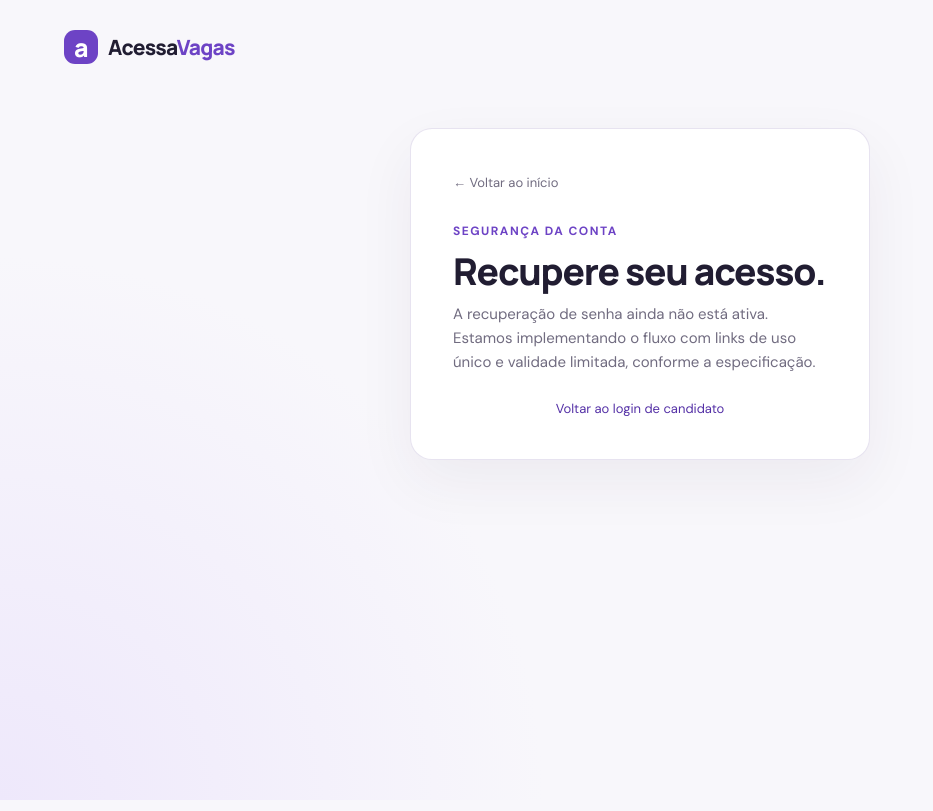
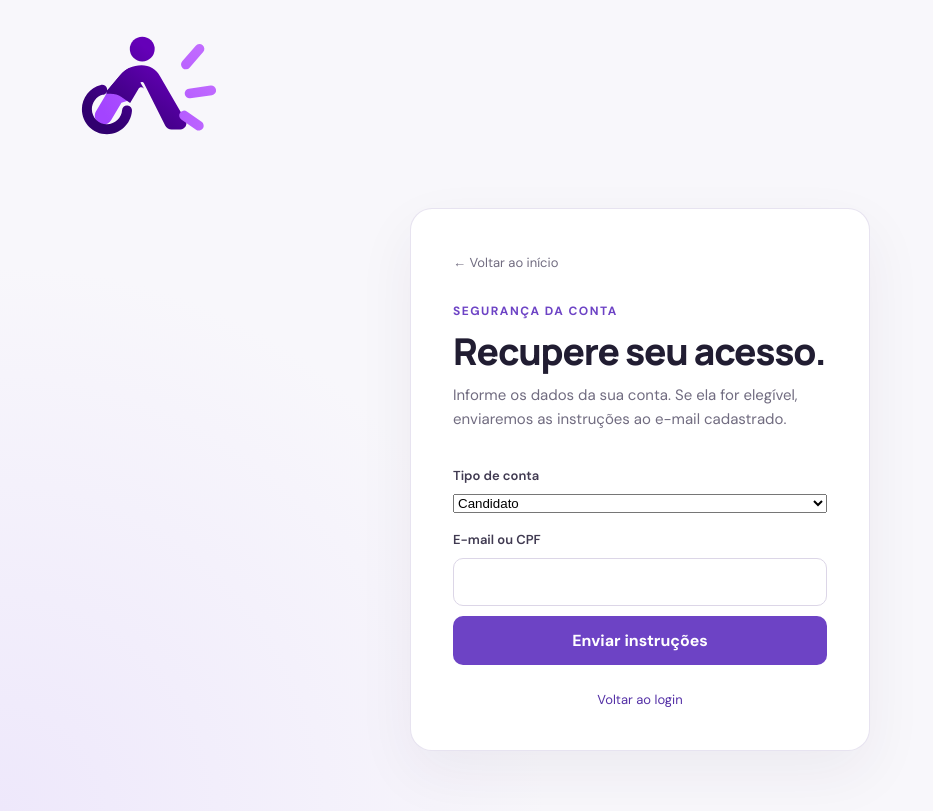
Before and after one commit to rafael-marquart/Trabalho_ModelagemDeSistema, a Next.js app: page /recuperar-senha in a window 1280 px wide. Shown: the whole page, without its empty margins (0-933 px from the left). Built offline with nearby package versions, Linux system fonts and the light colour scheme.

Commit message:
feat(SPEC-001): conectar interface de recuperação e redefinição de senha

```diff
--- a/src/app/recuperar-senha/page.tsx
+++ b/src/app/recuperar-senha/page.tsx
@@ -1,5 +1,120 @@
+"use client";
+
 import Link from "next/link";
+import { FormEvent, useEffect, useState } from "react";
+
+type Profile = "candidate" | "company";
 
 export default function PasswordRecoveryPage() {
-  return <main className="auth-page"><Link className="brand auth-brand" href="/"><span className="brand-mark">a</span><span>Acessa<span className="brand-accent">Vagas</span></span></Link><section className="auth-card"><Link className="back-link" href="/">← Voltar ao início</Link><p className="eyebrow">Segurança da conta</p><h1>Recupere seu acesso.</h1><p className="muted">A recuperação de senha ainda não está ativa. Estamos implementando o fluxo com links de uso único e validade limitada, conforme a especificação.</p><p className="auth-footer"><Link href="/candidato/login">Voltar ao login de candidato</Link></p></section></main>;
+  const [token, setToken] = useState("");
+  const [profile, setProfile] = useState<Profile>("candidate");
+  const [identifier, setIdentifier] = useState("");
+  const [password, setPassword] = useState("");
+  const [confirmPassword, setConfirmPassword] = useState("");
+  const [message, setMessage] = useState("");
+  const [error, setError] = useState("");
+  const [loading, setLoading] = useState(false);
+
+  useEffect(() => {
+    const params = new URLSearchParams(window.location.search);
+    setToken(params.get("token") || "");
+  }, []);
+
+  async function requestReset(event: FormEvent<HTMLFormElement>) {
+    event.preventDefault();
+    setMessage("");
+    setError("");
+    setLoading(true);
+    try {
+      const response = await fetch("/api/auth/password/forgot", {
+        method: "POST",
+        headers: { "Content-Type": "application/json" },
+        body: JSON.stringify({ profile, identifier })
+      });
+      const result = await response.json();
+      if (!response.ok) {
+        setError(result.message || "Não foi possível solicitar a recuperação.");
+        return;
+      }
+      setMessage(result.message);
+    } catch {
+      setError("Não foi possível conectar ao serviço. Tente novamente.");
+    } finally {
+      setLoading(false);
+    }
+  }
+
+  async function resetPassword(event: FormEvent<HTMLFormElement>) {
+    event.preventDefault();
+    setMessage("");
+    setError("");
+    if (password !== confirmPassword) {
+      setError("As senhas não coincidem.");
+      return;
+    }
+    setLoading(true);
+    try {
+      const response = await fetch("/api/auth/password/reset", {
+        method: "POST",
+        headers: { "Content-Type": "application/json" },
+        body: JSON.stringify({ token, password, confirmPassword })
+      });
+      const result = await response.json();
+      if (!response.ok) {
+        setError(result.message || "Não foi possível redefinir a senha.");
+        return;
+      }
+      setMessage(result.message);
+      setPassword("");
+      setConfirmPassword("");
+    } catch {
+      setError("Não foi possível conectar ao serviço. Tente novamente.");
+    } finally {
+      setLoading(false);
+    }
+  }
+
+  return (
+    <main className="auth-page">
+      <Link className="brand auth-brand" href="/" aria-label="Acessa Vagas — início">
+        <img className="brand-logo" src="/images/logo-acessa-vagas.svg" alt="Acessa Vagas" />
+      </Link>
+      <section className="auth-card" aria-labelledby="recovery-title">
+        <Link className="back-link" href="/">← Voltar ao início</Link>
+        <p className="eyebrow">Segurança da conta</p>
+        <h1 id="recovery-title">{token ? "Defina uma nova senha." : "Recupere seu acesso."}</h1>
+        <p className="muted">
+          {token
+            ? "O link de recuperação é válido por 30 minutos e pode ser usado uma única vez."
+            : "Informe os dados da sua conta. Se ela for elegível, enviaremos as instruções ao e-mail cadastrado."}
+        </p>
+
+        {token ? (
+          <form className="auth-form" onSubmit={resetPassword}>
+            <label htmlFor="password">Nova senha</label>
+            <input id="password" type="password" autoComplete="new-password" minLength={10} maxLength={128} value={password} onChange={event => setPassword(event.target.value)} required />
+            <p className="muted">Mínimo de 10 caracteres, com maiúscula, minúscula e número.</p>
+            <label htmlFor="confirmPassword">Confirmar nova senha</label>
+            <input id="confirmPassword" type="password" autoComplete="new-password" minLength={10} maxLength={128} value={confirmPassword} onChange={event => setConfirmPassword(event.target.value)} required />
+            <button className="primary-button" type="submit" disabled={loading}>{loading ? "Redefinindo..." : "Redefinir senha"}</button>
+          </form>
+        ) : (
+          <form className="auth-form" onSubmit={requestReset}>
+            <label htmlFor="profile">Tipo de conta</label>
+            <select id="profile" value={profile} onChange={event => setProfile(event.target.value as Profile)}>
+              <option value="candidate">Candidato</option>
+              <option value="company">Empresa</option>
+            </select>
+            <label htmlFor="identifier">{profile === "candidate" ? "E-mail ou CPF" : "E-mail"}</label>
+            <input id="identifier" autoComplete="username" value={identifier} onChange={event => setIdentifier(event.target.value)} required maxLength={160} />
+            <button className="primary-button" type="submit" disabled={loading}>{loading ? "Enviando..." : "Enviar instruções"}</button>
+          </form>
+        )}
+
+        {error && <p className="form-error" role="alert">{error}</p>}
+        {message && <p role="status" aria-live="polite">{message}</p>}
+        <p className="auth-footer"><Link href={token ? "/candidato/login" : "/candidato/login"}>Voltar ao login</Link></p>
+      </section>
+    </main>
+  );
 }
```
